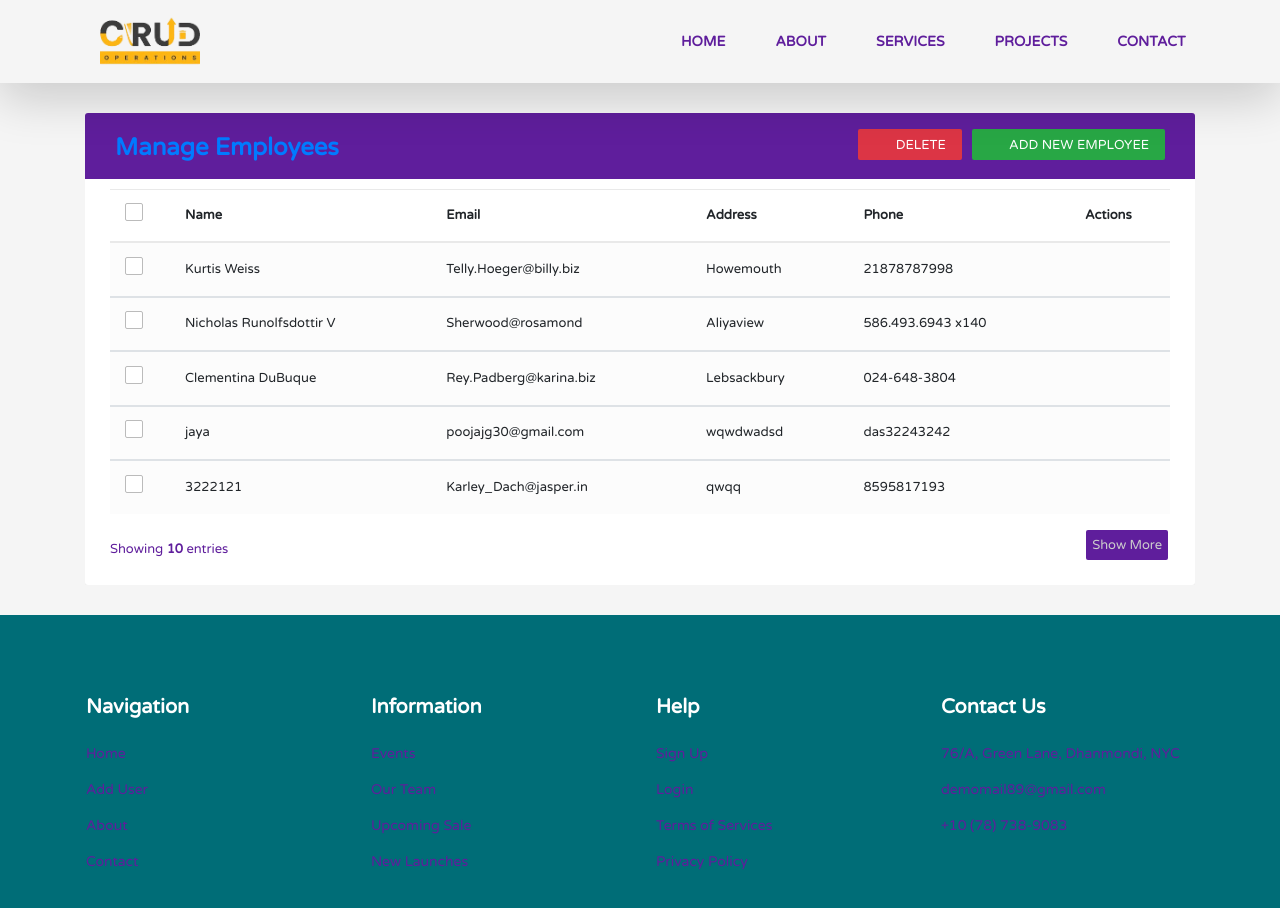
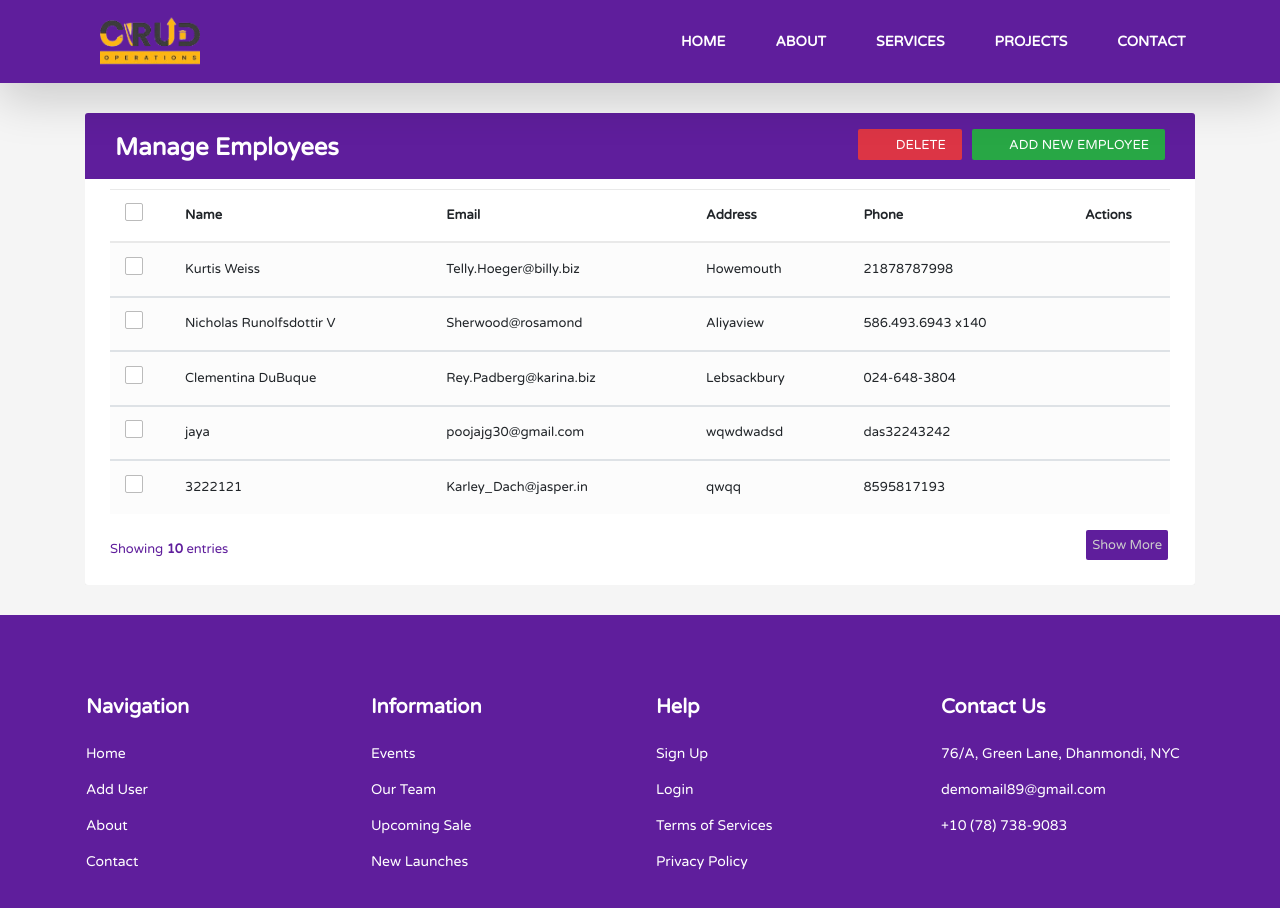
Before and after one commit to PoojaTamor/React-CRUD-APP, a React (Vite) app: page / in a window 1280 px wide. Shown: the top 908 px of the page. Built offline with nearby package versions, Linux system fonts and the light colour scheme; data requests are answered from the project's data file.

Commit message:
Update index.css

```diff
--- a/src/index.css
+++ b/src/index.css
@@ -16,7 +16,7 @@ body {
 	z-index: 9;
 	right: 0;
 	left: 0;
-	/* background-color: var(--primary-color); */
+	background-color: var(--primary-color);
 
 
   }
@@ -37,7 +37,8 @@ body {
   }
 
   .navbar-nav .nav-link {
-	color: var(--primary-color);
+	/* color: var(--primary-color); */
+	color: var(--white-color);
 	font-weight: bold;
 	text-transform: uppercase;
 	padding-top: 15px;
@@ -47,7 +48,7 @@ body {
   .navbar-nav .nav-link.active,
   .navbar-nav .nav-link:hover,
   .projects-detail-page .navbar-nav .nav-link.active:hover {
-	color: var(--secondary-color);
+	color: #FFf;
   }
 
   .projects-detail-page .navbar-nav .nav-link.active {
@@ -150,6 +151,7 @@ body {
 .table-title h2 {
 	margin: 5px 0 0;
 	font-size: 24px;
+	color: #fff;
 }
 .table-title .btn-group {
 	float: right;
@@ -225,6 +227,7 @@ table.table .avatar {
 	vertical-align: middle;
 	margin-right: 10px;
 }
+
 .pagination {
 	float: right;
 	margin: 0 0 5px;
@@ -316,6 +319,9 @@ table.table .avatar {
 }
 .modal .modal-header{
 	background-color: #5f1e9c;
+	color: #fff;
+}
+.modal .modal-header h4{
 	color: #fff;
 }
 .modal .modal-content {
@@ -443,7 +449,7 @@ a{
 	color:#fff;
   }
   footer{
-	background: rgb(0, 109, 119);
+	background: var(--primary-color);
 	color:var(--lite);
   }
 
@@ -453,7 +459,7 @@ a{
   }
 
   footer a{
-	color:var(--lite);
+	color:#fff;
 	display:block;
 	margin:15px 0;
   }
```
